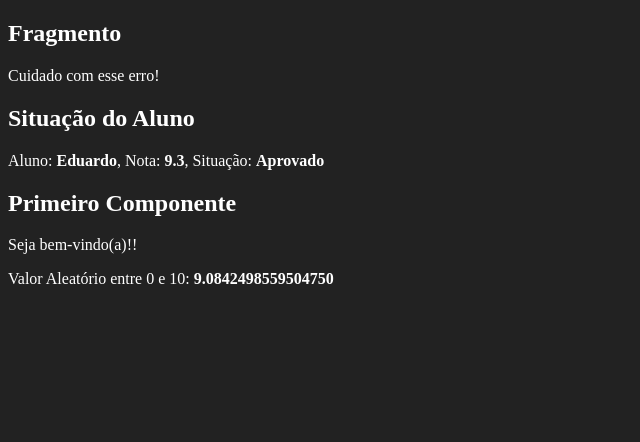
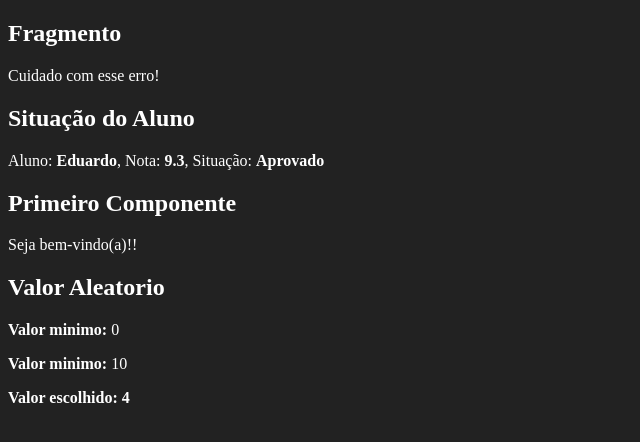
Before and after one commit to eduardobcoelho/react-curso, a React (Create React App) app in the folder fundamentos-react/: page / in a window 1280 px wide. Shown: the top 442 px of the page, without its empty margins (0-640 px from the left). Built offline with nearby package versions, Linux system fonts and the light colour scheme.

Commit message:
Solucao desafio numero aleatorio professor

```diff
--- a/fundamentos-react/src/App.jsx
+++ b/fundamentos-react/src/App.jsx
@@ -1,15 +1,15 @@
 import React from "react";
 
+import Aleatorio from "./components/basicos/Aleatorio";
+import Fragmento from "./components/basicos/Fragmento";
+import ComParametro from "./components/basicos/ComParametro";
 import Primeiro from "./components/basicos/Primeiro";
-import ComParametro from "./components/basicos/ComParametro";
-import Fragmento from "./components/basicos/Fragmento";
-import Aleatorio from "./components/basicos/Aleatorio";
 
 export default () => (
   <div id="app">
     <Fragmento />
     <ComParametro titulo="Situação do Aluno" aluno="Eduardo" nota={9.3} />
     <Primeiro></Primeiro>
-    <Aleatorio min ="0" max="10" />
+    <Aleatorio min ={0} max={10} />
   </div>
 );
--- a/fundamentos-react/src/components/basicos/Aleatorio.jsx
+++ b/fundamentos-react/src/components/basicos/Aleatorio.jsx
@@ -1,12 +1,24 @@
 import React from "react";
 
-export default function Aleatorio(props) {
-  let numeroAleatorio = Math.random() * (props.max - props.min) + props.min;
+export default (props) => {
+    console.log(props);
+  const { min, max } = props;
+
+  const numeroAleatorio = parseInt(Math.random() * (max - min)) + min;
   return (
-    <>
+    <div>
+      <h2>Valor Aleatorio</h2>
       <p>
-        Valor Aleatório entre {props.min} e {props.max}: <strong>{numeroAleatorio}</strong>
+        <strong>Valor minimo: </strong>
+        {min}
       </p>
-    </>
+      <p>
+        <strong>Valor minimo: </strong>
+        {max}
+      </p>
+      <p>
+        <strong>Valor escolhido: {numeroAleatorio}</strong>
+      </p>
+    </div>
   );
-}
+};
```
Also changed, not shown: 2 other files (tests, documents, lock files or other folders).
